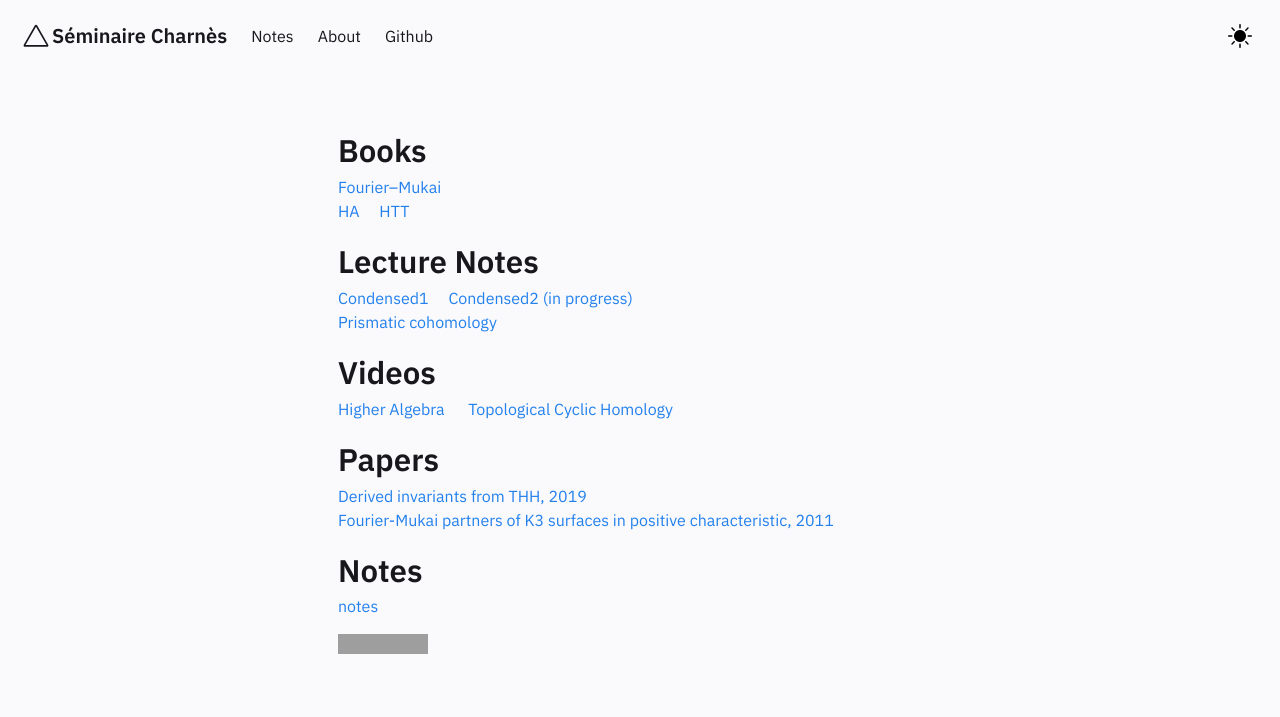
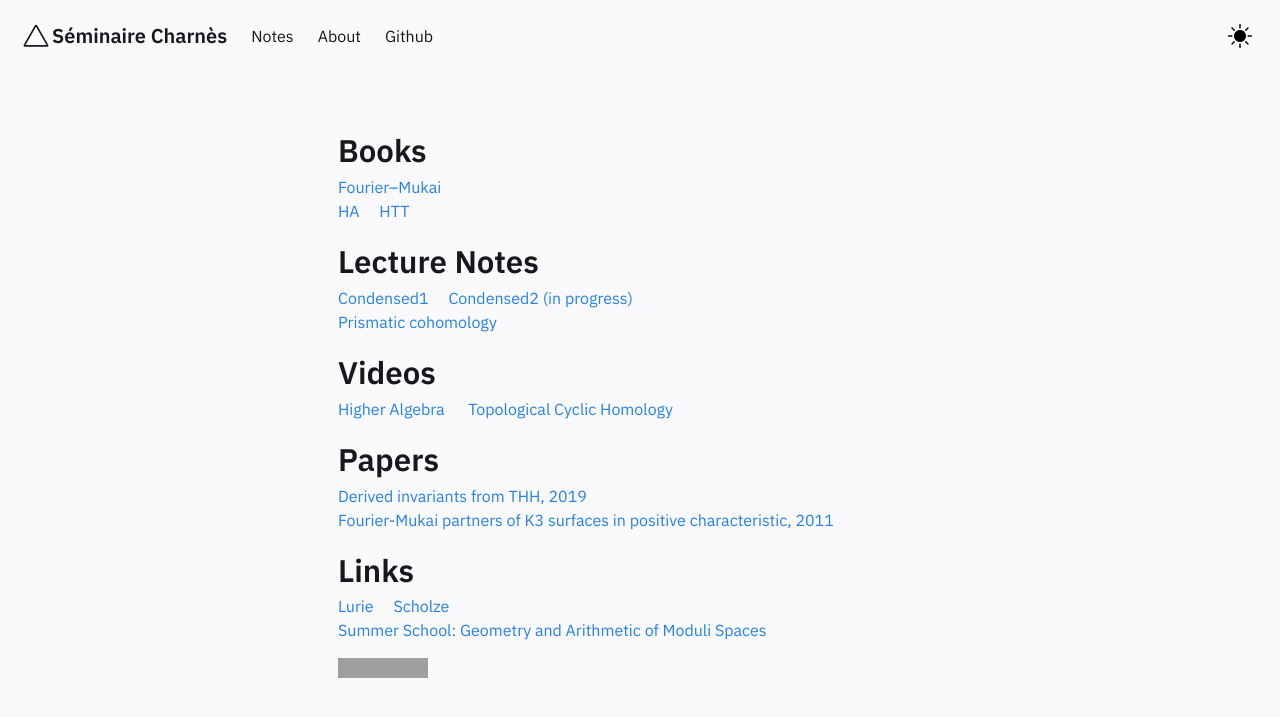
Before and after one commit to runxg/runxg.github.io, a Jekyll site: the page built from pages/index.md, in a window 1280 px wide. Shown: the top 717 px of the page. Built offline with Jekyll 4.4.1, drawn with Linux system fonts in a browser that asks for light colours; grey boxes are pictures that could not be loaded.

Commit message:
Update Homepage.html

```diff
--- a/_includes/Homepage.html
+++ b/_includes/Homepage.html
@@ -37,9 +37,13 @@
 
 
     <p>
-    <h2>Notes</h2>
-    <a href="../notes">notes </a>
+    <h2>Links</h2>
+    <a href="https://www.math.ias.edu/~lurie/">Lurie </a>
+    &emsp;<a href="https://www.math.uni-bonn.de/people/scholze/">Scholze </a>
+    <br><a href="https://events.dm.unipi.it/event/15/">Summer School: Geometry and Arithmetic of Moduli Spaces</a>
     </p>
+
+
 
     <a href="https://info.flagcounter.com/OHIu"><img src="https://s01.flagcounter.com/count2/OHIu/bg_525252/txt_FFF6EB/border_000000/columns_2/maxflags_10/viewers_0/labels_0/pageviews_0/flags_0/percent_0/" alt="Free counters!" border="0"></a>
 
```
